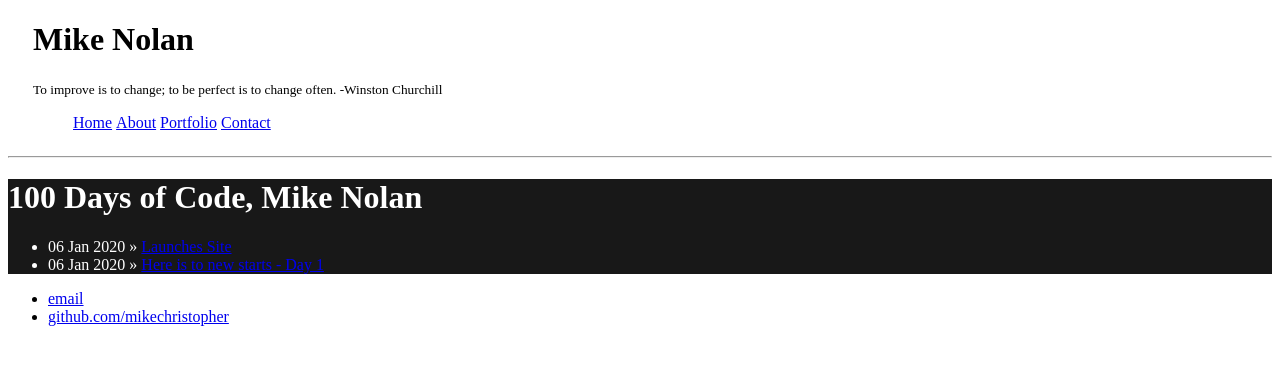
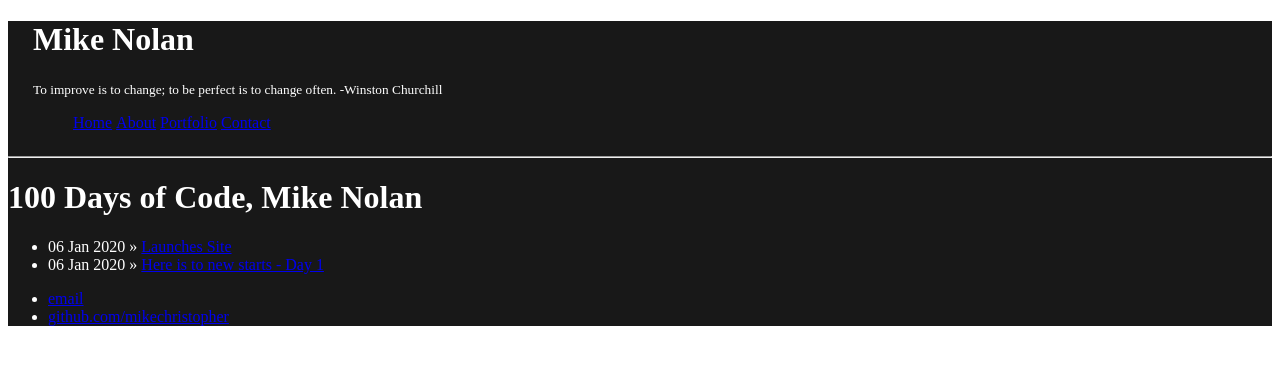
Before and after one commit to mikechristopher/100daysofcode, a Jekyll site: the page built from index.html, in a window 1280 px wide. Shown: the top 365 px of the page. Built offline with Jekyll 4.4.1, drawn with Linux system fonts in a browser that asks for light colours.

Commit message:
missing container

```diff
--- a/_layouts/default.html
+++ b/_layouts/default.html
@@ -6,6 +6,8 @@
 			<link rel="stylesheet" type="text/css" href="/css/main.css">
 		</head>
 		<body>
+			<div class="page">
+				<div class="container">
 				  <div class="title row">
 					<div class="col-md-8">
 					  <h1>Mike Nolan</h1>
@@ -32,5 +34,7 @@
 	        		<li><a href="https://github.com/mikechristopher">github.com/mikechristopher</a></li>
 				</ul>
 			</footer>
+				</div>
+			</div>
 		</body>
 	</html>
```
Lines whose indentation alone changed are shown as unchanged.
